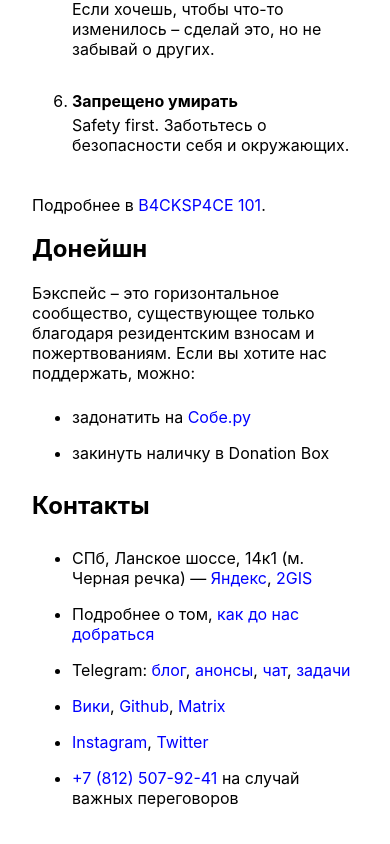
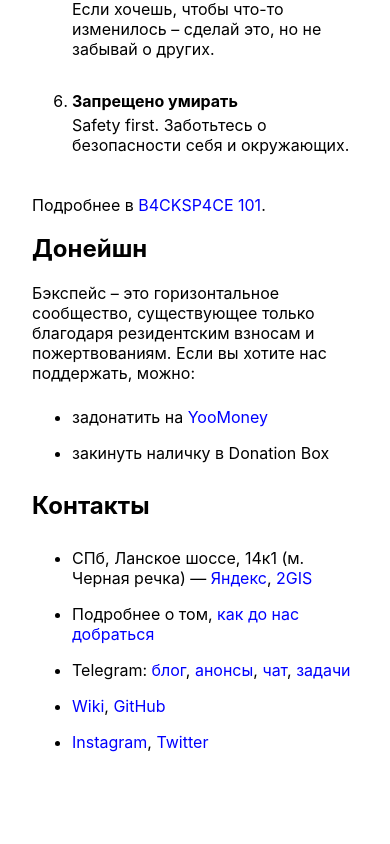
Before and after one commit to b4ck5p4c3/0x08.in, a Next.js app: page / in a window 390 px wide. Shown: the part 1839-2683 px from the top of the page. Built offline with nearby package versions, Linux system fonts and the light colour scheme; a web font is replaced by a local one.

Commit message:
fix: update obsolete links, remove phone number

```diff
--- a/src/pages/Home/Home.tsx
+++ b/src/pages/Home/Home.tsx
@@ -85,7 +85,7 @@
             <p>Safety first. Заботьтесь о безопасности себя и окружающих.</p>
           </li>
         </ol>
-        <p>Подробнее в <a href="https://wiki.0x08.in/share/9c609dd1-6fcc-47dc-94a4-734c88efecde/doc/pravila-i-principy-krUVotITS9">B4CKSP4CE 101</a>. </p>
+        <p>Подробнее в <a href="https://wiki.0x08.in/s/public/doc/bksp-101-HvrtlzB32F">B4CKSP4CE 101</a>. </p>
       </article>
 
       <article>
@@ -97,7 +97,7 @@
           Если вы хотите нас поддержать, можно:
         </p>
         <ul>
-          <li>задонатить на <a href="https://sobe.ru/na/bksp">Собе.ру</a></li>
+          <li>задонатить на <a href="https://yoomoney.ru/fundraise/MJbKegNfagI.230701">YooMoney</a></li>
           <li>закинуть наличку в Donation Box</li>
           {/* <li>
             задонатить что-нибудь из&nbsp;
@@ -132,15 +132,13 @@
             <a href="https://t.me/b4cksp4ce_issues">задачи</a>
           </li>
           <li>
-            <a href="https://wiki.0x08.in/share/9c609dd1-6fcc-47dc-94a4-734c88efecde">Вики</a>,&nbsp;
-            <a href="https://github.com/b4ck5p4c3">Github</a>,&nbsp;
-            <a href="https://matrix.to/#/#b4ck5p4c3:matrix.org">Matrix</a>
+            <a href="https://wiki.0x08.in/">Wiki</a>,&nbsp;
+            <a href="https://github.com/b4ck5p4c3">GitHub</a>
           </li>
           <li>
             <a href="https://www.instagram.com/b4ck5p4ce">Instagram</a>,&nbsp;
             <a href="https://twitter.com/b4cksp4ce">Twitter</a>
           </li>
-          <li><a href="tel:78125079241">+7 (812) 507-92-41</a> на случай важных переговоров</li>
         </ul>
       </article>
     </>
```
